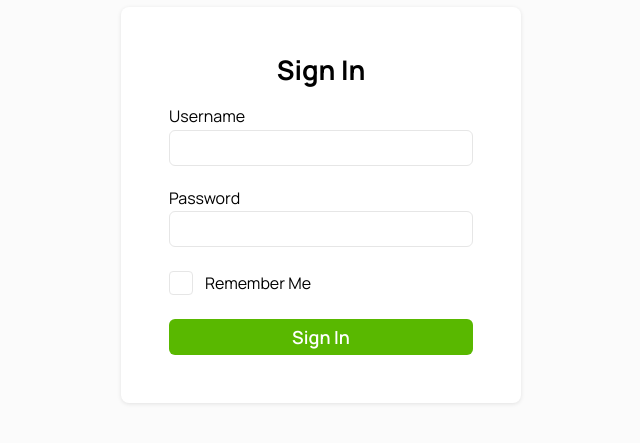
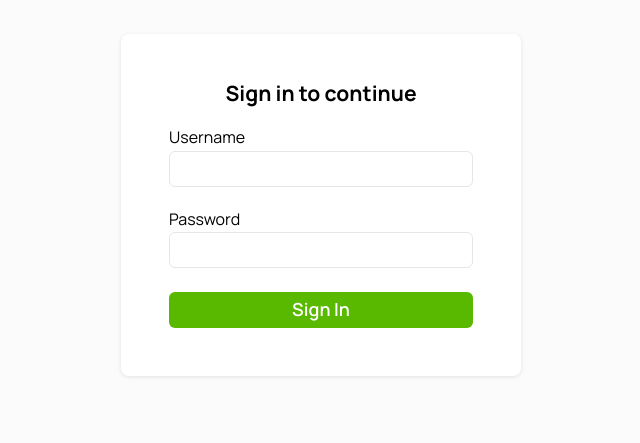
Before and after one commit to ScaffoldMC/ScaffoldMC, a Next.js app in the folder apps/web/: page /login in a window 1280 px wide. Shown: the part 195-638 px from the top of the page, without its empty margins (319-959 px from the left). Built offline with nearby package versions, Linux system fonts and the light colour scheme; no server answers.

Commit message:
Remove business logic from UI component

```diff
--- a/apps/web/app/login/page.tsx
+++ b/apps/web/app/login/page.tsx
@@ -1,11 +1,23 @@
+"use client";
+
 import React from "react";
 import styles from "./styles.module.css";
 import { Login } from "@/components/organisms/login/login";
+import { useLogin } from "@/hooks/auth";
+import { useRouter } from "next/navigation";
 
 export default function LoginPage() {
+	const login = useLogin();
+	const router = useRouter();
+
+	const handleLogin = async (username: string, password: string) => {
+		await login({ username, password });
+		router.push("/home");
+	};
+
 	return (
 		<div className={styles.root}>
-			<Login />
+			<Login onLogin={handleLogin} />
 		</div>
 	);
 }
--- a/apps/web/components/organisms/login/login.tsx
+++ b/apps/web/components/organisms/login/login.tsx
@@ -3,35 +3,28 @@
 import { Label } from "@/components/atoms/label/label";
 import { TextInput } from "@/components/atoms/input/textinput";
 import { Button } from "@/components/atoms/buttons/button";
-import { Checkbox } from "@/components/atoms/checkbox/checkbox";
 import styles from "./login.module.css";
-import { useRouter } from "next/navigation";
-import { useLogin } from "@/hooks/auth";
 
-export function Login() {
-	const login = useLogin();
-	const router = useRouter();
+interface LoginProps {
+	onLogin?: (username: string, password: string) => Promise<void>;
+}
 
-	const handleLogin = (event: React.FormEvent<HTMLFormElement>) => {
+export function Login({ onLogin }: LoginProps) {
+	const handleSubmit = (event: React.FormEvent<HTMLFormElement>) => {
 		event.preventDefault();
 		const formData = new FormData(event.currentTarget);
 		const username = formData.get("username") as string;
 		const password = formData.get("password") as string;
 
-		login({ username, password })
-			.then(() => {
-				// TODO: Display success message
-				router.push("/home");
-			})
-			.catch((error) => {
-				// TODO: Make field items red to indicate error
-			});
+		onLogin(username, password).catch(() => {
+			// TODO: Make field items red to indicate error
+		});
 	};
 
 	return (
 		<div className={styles.login}>
-			<h2>Sign In</h2>
-			<form className={styles.form} onSubmit={handleLogin}>
+			<h3>Sign in to continue</h3>
+			<form className={styles.form} onSubmit={handleSubmit}>
 				<div className={styles.field}>
 					<Label htmlFor="username">Username</Label>
 					<TextInput
@@ -50,10 +43,6 @@ export function Login() {
 						required
 					/>
 				</div>
-				<div className={styles.line}>
-					<Checkbox id="remember" />
-					<Label htmlFor="remember">Remember Me</Label>
-				</div>
 				<Button type="submit" level="primary">
 					Sign In
 				</Button>
```
